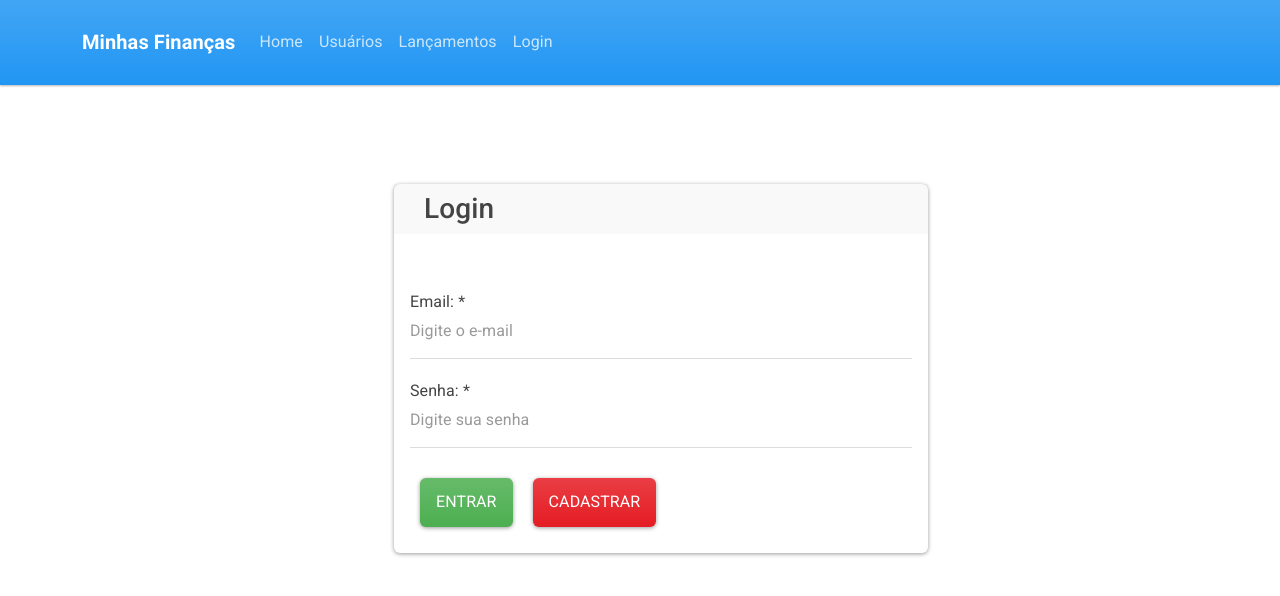
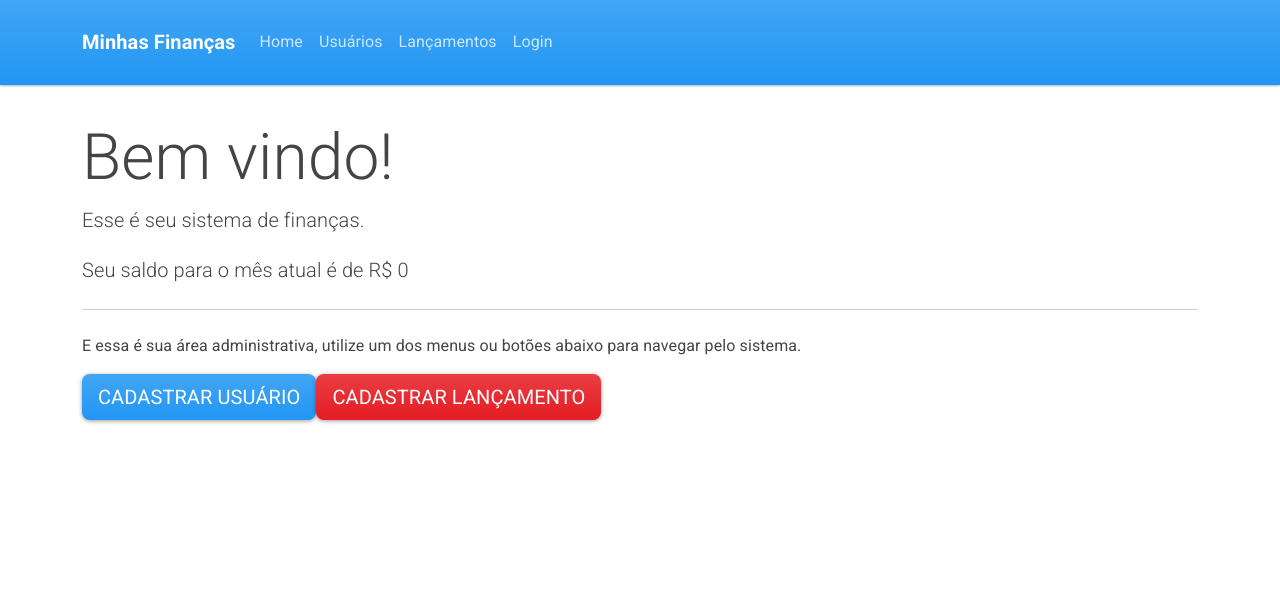
Before and after one commit to fcd007/financas-frontend-reactjs, a React (Create React App) app: page / in a window 1280 px wide. Shown: the top 596 px of the page. Built offline with nearby package versions, Linux system fonts and the light colour scheme.

Commit message:
feat: add home e rotas

```diff
--- a/src/infra/routes.js
+++ b/src/infra/routes.js
@@ -3,13 +3,14 @@ import { Route, Routes } from "react-router-dom";
 import Page404 from "../presentation/templates/Page404";
 import Login from "../presentation/pages/Login";
 import CadastroUsuario from "../presentation/pages/CadastroUsuario";
+import Home from "../presentation/pages/Home";
 
 function Rotas() {
   return (
     <Routes>
-      <Route index path="/" element={<Login />} />
+      <Route index path="/" element={<Home />} />
       <Route path="/login" element={<Login />} />
-      <Route path="/cadastro-usuarios" element={<CadastroUsuario />} />
+      <Route path="/cadastrar-usuarios" element={<CadastroUsuario />} />
       <Route path="*" element={<Page404 />} />
     </Routes>
   );
--- a/src/presentation/components/Navbar.js
+++ b/src/presentation/components/Navbar.js
@@ -19,8 +19,8 @@ function Navbar() {
           <div className="collapse navbar-collapse" id="navbarResponsive">
             <ul className="navbar-nav">
               <Link className="nav-link" to="/">Home</Link>
-              <Link className="nav-link" to="/cadastro-usuarios">Usuários</Link>
-              <Link className="nav-link" to="/lancamentos">Lançamentos</Link>
+              <Link className="nav-link" to="/cadastrar-usuarios">Usuários</Link>
+              <Link className="nav-link" to="/cadastrar-lancamentos">Lançamentos</Link>
               <Link className="nav-link" to="/login">Login</Link>
             </ul>
           </div>
--- a/src/presentation/pages/CadastroUsuario.js
+++ b/src/presentation/pages/CadastroUsuario.js
@@ -59,7 +59,7 @@ class CadastroUsuario extends React.Component {
           <Navigate replace to={navetageToRoute} />
         ) : (
           <div className="container">
-            <Card title="Cadastro de Usuário">
+            <Card title="Cadastrar de Usuário">
               <Container>
                 <FormGroup htmlFor="nome" label="Nome: *">
                   <input
--- /dev/null
+++ b/src/presentation/pages/Home.js
@@ -0,0 +1,78 @@
+import React from "react";
+import { Navigate } from "react-router-dom";
+
+class Home extends React.Component {
+  constructor(props) {
+    super(props);
+
+    this.prepararCadastrar = this.prepararCadastrar.bind(this);
+    this.prepararLancamento = this.prepararLancamento.bind(this);
+
+
+    this.state = {
+      saldo: 0
+    };
+  }
+
+  prepararCadastrar(event) {
+    const shouldRedirect = true;
+    let navetageToRoute = "";
+    let id = event.target.id;
+
+    if(id === "usuarios") {
+      navetageToRoute = "/cadastrar-usuarios";
+      this.setState({ shouldRedirect, navetageToRoute });
+    }
+  }
+
+  prepararLancamento(event) {
+    const shouldRedirect = true;
+    let navetageToRoute = "";
+    let id = event.target.id;
+
+    if(id === "lancamento") {
+      navetageToRoute = "/cadastrar-lancamentos";
+      this.setState({ shouldRedirect, navetageToRoute });
+    }
+  }
+
+
+  render() {
+    let { shouldRedirect, navetageToRoute } = this.state;
+    return (
+      <>
+        {shouldRedirect === true ? (
+          <Navigate replace to={navetageToRoute} />
+        ) : (
+          <div className="jumbotron">
+              <h1 className="display-3">Bem vindo!</h1>
+              <p className="lead">Esse é seu sistema de finanças.</p>
+              <p className="lead">Seu saldo para o mês atual é de R$ {this.state.saldo}</p>
+              <hr className="my-4" />
+              <p>E essa é sua área administrativa, utilize um dos menus ou botões abaixo para navegar pelo sistema.</p>
+              <p className="lead">
+                <button
+                    id="usuarios"
+                    name="usuarios"
+                    className="btn btn-primary btn-lg fa fa-users"
+                    onClick={(event) => this.prepararCadastrar(event)}
+                  >
+                    Cadastrar Usuário
+                </button>
+                <button
+                    id="lancamento"
+                    name="lancamento"
+                    className="btn btn-danger btn-lg fa fa-users"
+                    onClick={(event) => this.prepararLancamento(event)}
+                  >
+                    Cadastrar Lançamento
+                </button>
+              </p>
+            </div>
+          )}
+        </>
+      )
+    }
+}
+
+export default Home;
--- a/src/presentation/pages/Login.js
+++ b/src/presentation/pages/Login.js
@@ -25,8 +25,8 @@ class Login extends React.Component {
     let navetageToRoute = "";
     let id = event.target.id;
 
-    if(id === "cadastro") {
-      navetageToRoute = "/cadastro-usuarios";
+    if(id === "cadastrar") {
+      navetageToRoute = "/cadastrar-usuarios";
       this.setState({ shouldRedirect, navetageToRoute });
     }
   }
@@ -102,8 +102,8 @@ class Login extends React.Component {
                           Entrar
                         </button>
                         <button
-                          id="cadastro"
-                          name="cadastro"
+                          id="cadastrar"
+                          name="cadastrar"
                           className="btn btn-danger"
                           style={{ marginLeft: "20px" }}
                           onClick={(event) => this.prepararCadastrar(event)}
```
